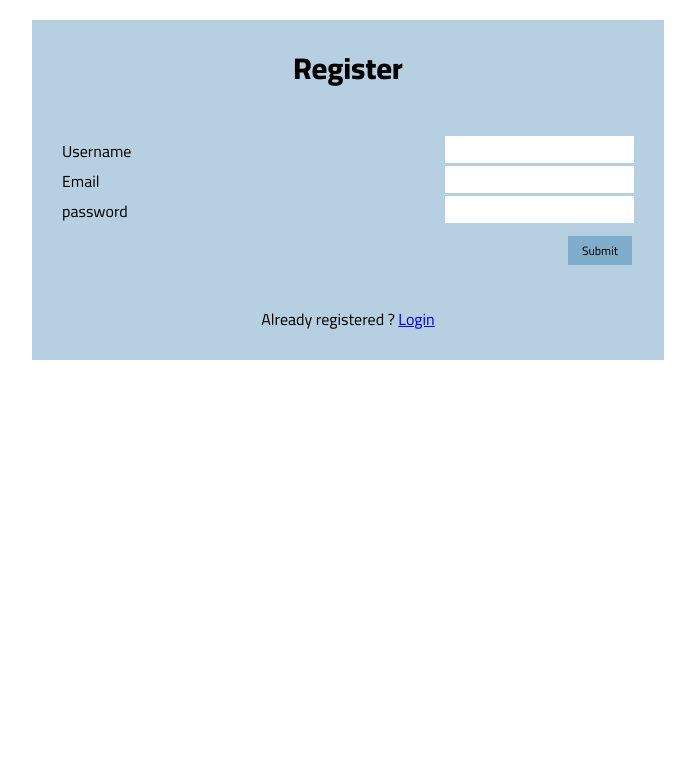
After one commit to Asma-Ha/login-register-form, a PHP site: page /registerpage.php in a window 1280 px wide. The commit adds this page. Shown: the top 779 px of the page, without its empty margins (292-987 px from the left). Run offline with PHP 8.4, Linux system fonts and the light colour scheme.

Commit message:
registration form

```diff
--- a/pdo.php
+++ b/pdo.php
@@ -1,6 +1,6 @@
 <?php
     //to set a connection with the database
-    $pdo = new PDO('mysql:host=localhost;port=8889;dbname=db', 'root', 'root');
+    $pdo = new PDO('mysql:host=localhost;port=8889;dbname=users', 'admin', 'admin');
     //to show errors
     $pdo->setAttribute(PDO::ATTR_ERRMODE, PDO::ERRMODE_EXCEPTION);
 ?>
--- a/register.php
+++ b/register.php
@@ -1,34 +1,28 @@
-<html>
-    <head>
-        <title> registration form </title>
-    </head>
-    <body>
-        <pre> <!-- preformatted text -->
-            <?php
-                echo "hello";
-            ?>
-        </pre>
+<?php
+    require_once "pdo.php";
+    if (isset($_POST['username']) && isset($_POST['email']) && isset($_POST['password'])) {
+        //check if username & email are used
+        $sql1 = "SELECT * FROM info WHERE email = :email OR name = :name";
+        $stmt1 = $pdo->prepare($sql1);
+        $stmt1->execute(array(
+            ':email' => $_POST['email'],
+            ':name' => $_POST['username']));
 
-        <h3> register </h3>
+        $row = $stmt1->fetch(PDO::FETCH_ASSOC);
+        if ($row === FALSE){
+            //if not insert register
+            $sql2 = "INSERT INTO info (name, email, password) VALUES (:name, :email, :password)";
+            $stmt2 = $pdo->prepare($sql2);
+            $stmt2->execute(array(
+                ':name' => $_POST['username'],
+                ':email' => $_POST['email'],
+                ':password' => $_POST['password']
+            ));
+            echo "<h5>Registered.</h5>", "\n";
+        }
+        else {
+            echo '<h5 style= "color : red;">Email or Username already exists.</h5>', "\n";
 
-        <form action="" method="POST">
-            <label for="userName"> user name </label>
-            <input type="text" id="userName" name="userName" value="">
-            <br>
-
-            <label for="email"> Email </label>
-            <input type="text" id= "email" name="email" value="">
-            <br>
-
-            <label for="password"> password </label>
-            <input type="password" id= "password" name="password" value="">
-            <br>
-
-            <input style = "margin : 20px 165px;" type="submit" name="submit" value="Submit">
-        </form>
-
-        <p> Already registered ?  </p>
-        <a href='login.php'> Login </a>
-
-    </body>
-</html>
+        }
+    }
+?>
--- /dev/null
+++ b/registerpage.php
@@ -0,0 +1,81 @@
+<html>
+    <head>
+        <title> registration form </title>
+    </head>
+    <style>
+        @import url('https://fonts.googleapis.com/css2?family=Cairo:wght@400;800&display=swap');
+        body {
+            font-family: 'Cairo', sans-serif;
+        }
+        input {
+            border: none;
+        }
+        #form-header {
+            text-align : center;
+            font-size : 30px;
+            margin : 10px;
+        }
+
+        #register-form {
+            margin-top : 40px;
+        }
+        .container {
+            margin :20px 25%;
+            background-color : #B6D0E2;
+            padding : 10px 30px;
+
+        }
+        #registration-container {
+            text-align : center;
+            margin-top : 4.9em;
+        }
+
+        .submit-button {
+            float : right;
+            margin : 10px 2px;
+            padding : 3px 14px;
+            background-color : #7fadcc;
+            font-size : 12px;
+            font-family: 'Cairo', sans-serif;
+        }
+
+        .text-zone {
+            padding : 6px;
+            float:right;
+        }
+
+    </style>
+    <body>
+        <div class="container">
+            <h3 id="form-header"> Register </h3>
+            <form id="register-form" action="" method="POST">
+
+                <label for="userame"> Username </label>
+                <input class= "text-zone" type="text" id="username" name="username" value="" required>
+                <br>
+
+                <label for="email"> Email </label>
+                <input class= "text-zone" type="text" id= "email" name="email" value="" required>
+                <br>
+
+                <label for="password"> password </label>
+                <input class= "text-zone" type="password" id= "password" name="password" value="" required>
+                <br>
+
+                <input class = "submit-button" type="submit" name="submit" value="Submit">
+
+            </form>
+            <div id="registration-container">
+                <p> Already registered ?
+                    <a href='loginpage.php'> Login </a>
+                </p>
+
+            <div>
+        </div>
+
+        <?php
+            require_once "register.php";
+        ?>
+
+    </body>
+</html>
```
Also changed, not shown: login.php (+18 -78 lines), loginpage.php (added, +79 -0 lines).
